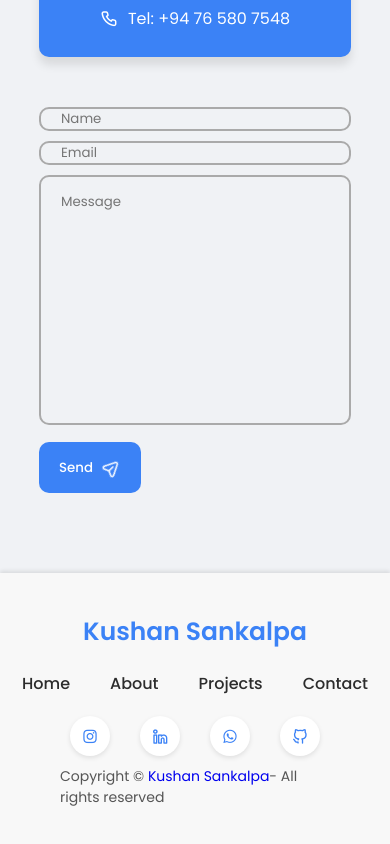
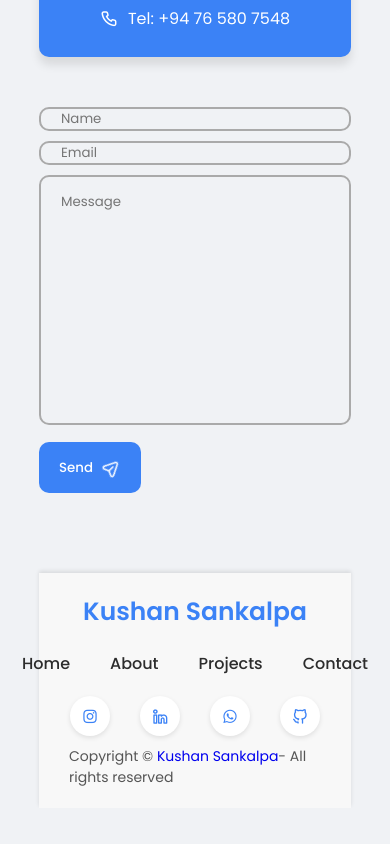
Before and after one commit to Kushan-Sankalpa/My-Portfolio, a React (Vite) app: page / in a window 390 px wide. Shown: the part 6032-6876 px from the top of the page. After the commit the page ends 6840 px from the top, so only its background shows below. Built offline with nearby package versions, Linux system fonts and the light colour scheme.

Commit message:
DO some updates

```diff
--- a/index.html
+++ b/index.html
@@ -1,7 +1,10 @@
 <!DOCTYPE html>
 <html lang="en">
 <head>
+
   <meta charset="UTF-8" />
+  <meta name="viewport" content="width=device-width, initial-scale=1.0" />
+
   <title>Portfolio</title>
 
   <!-- UNICONS ICONS -->
--- a/src/styles/App.css
+++ b/src/styles/App.css
@@ -434,7 +434,7 @@
 
 /* ----- FOOTER ----- */
 footer {
-    /* Expand width to compensate for the wrapper’s padding */
+    /* Expand width to compensate for the wrapper’s padding on desktop */
     width: calc(100% + 20vw);
     margin-left: -10vw;
     margin-right: -10vw;
@@ -554,6 +554,13 @@
     }
     .input-field {
         width: 100%;
+    }
+    /* Updated Footer for Mobile: Remove negative margins and adjust padding */
+    footer {
+        width: 100%;
+        margin-left: 0;
+        margin-right: 0;
+        padding: 20px 30px;
     }
 }
 
@@ -876,7 +883,8 @@
 .cv__back-btn:hover {
     background: var(--primary-color-hover);
 }
-/* ----- CV Modal Styling ----- */
+
+/* ----- CV Modal Styling (Second Block) ----- */
 .cv__overlay {
     position: fixed;
     top: 0;
```
